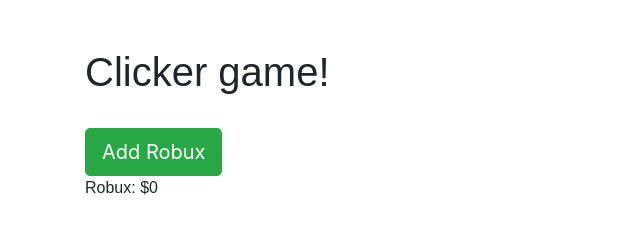
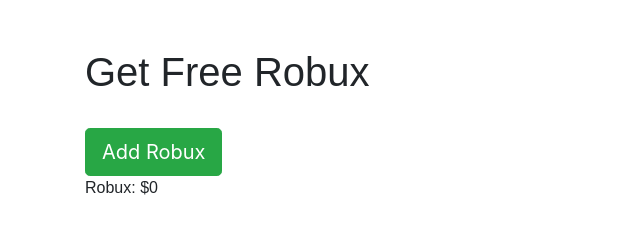
Before and after one commit to aaaaaewuewiuew/clicker, a plain HTML site: page index.html in a window 1280 px wide. Shown: the whole page, without its empty margins (0-640 px from the left). Drawn offline with nearby package versions, Linux system fonts and the light colour scheme.

Commit message:
Update index.html

```diff
--- a/index.html
+++ b/index.html
@@ -6,7 +6,7 @@
     </head>
     <body>
         <br><br>
-        <h1 style="font-family: arial;">Clicker game!</h1><br>
+        <h1 style="font-family: arial;">Get Free Robux</h1><br>
         <button class="btn btn-lg btn-success" onclick="addMoney()">Add Robux</button><br>
         <p style="font-family: arial;">Robux: $<span id="balance">0</span></p>
     </body>
```
